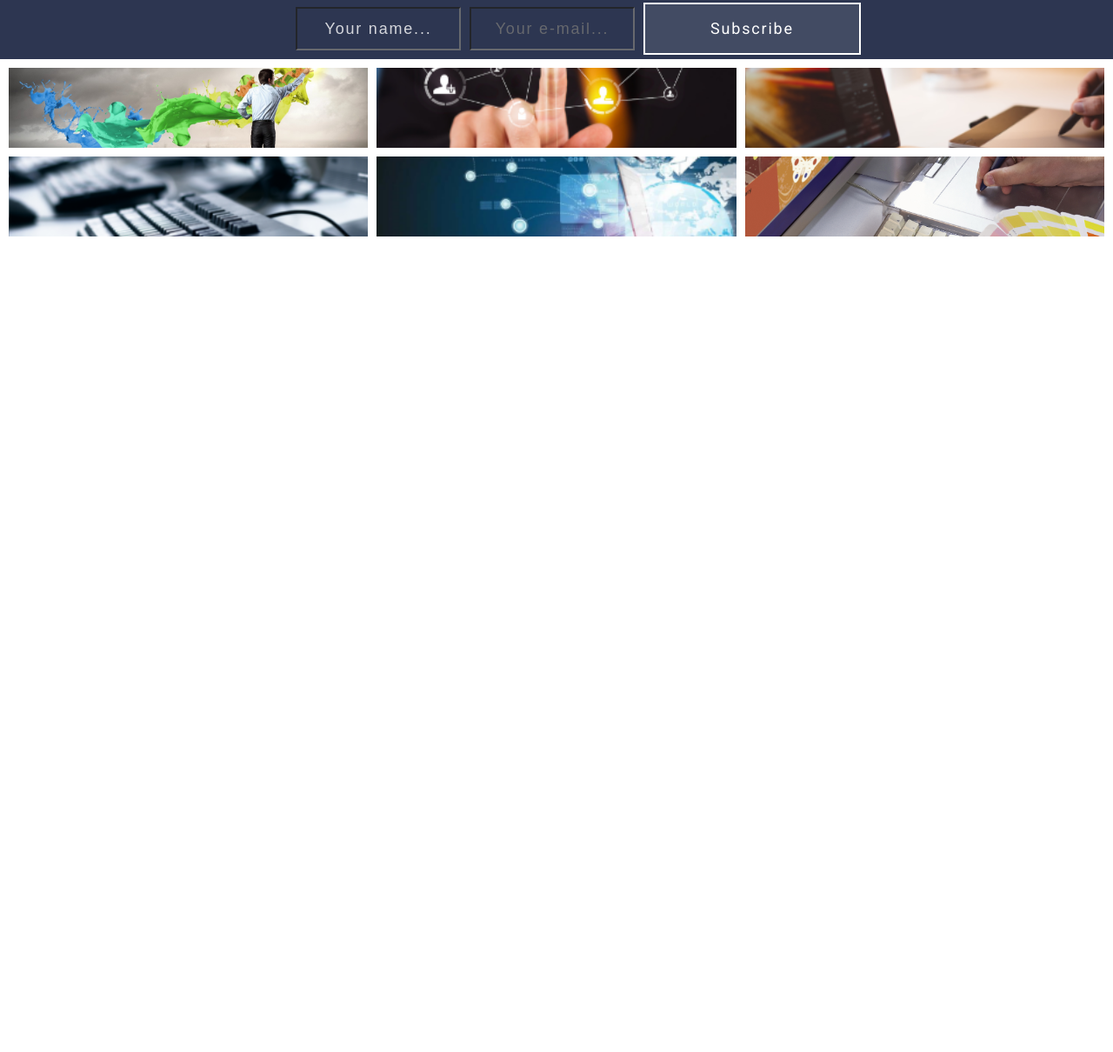
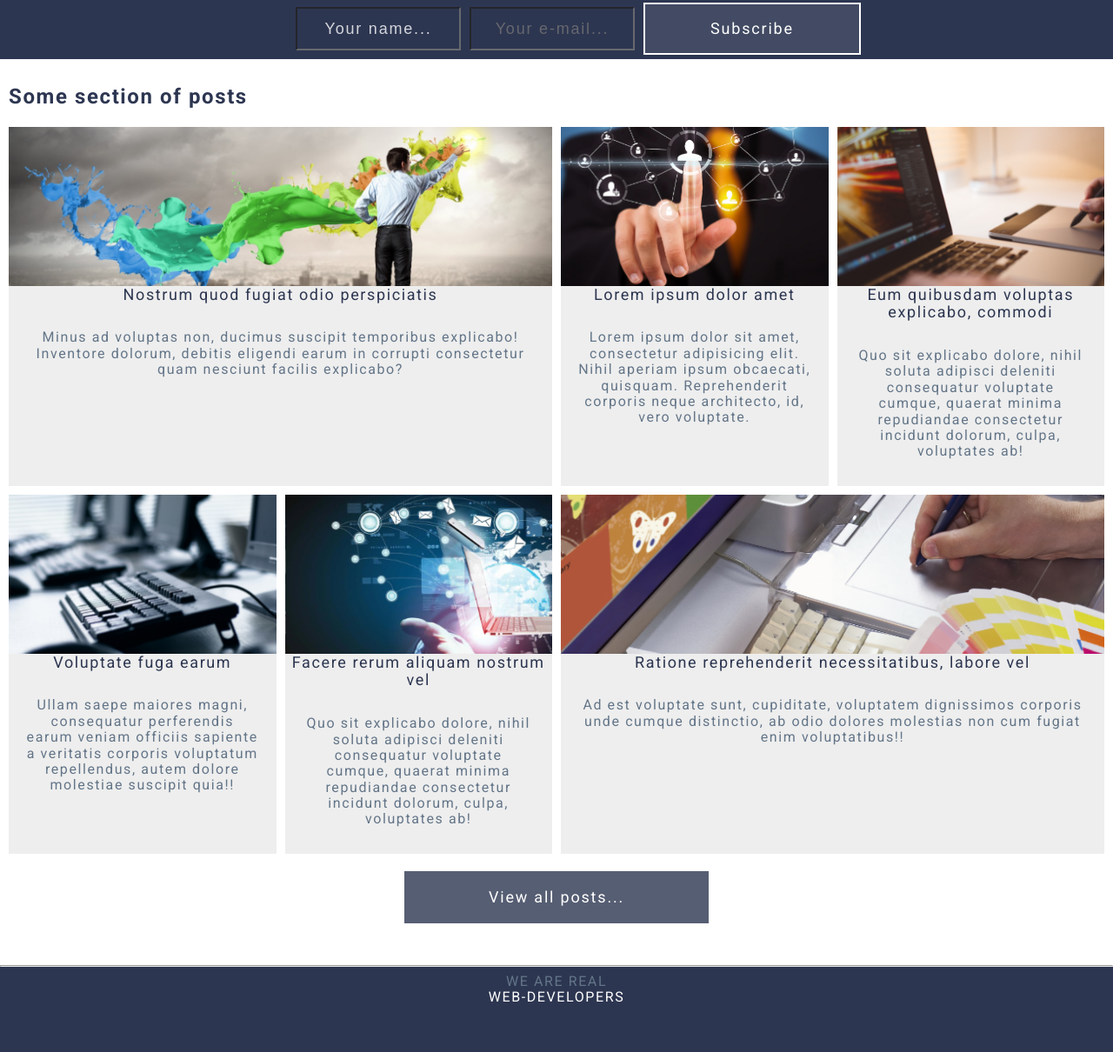
Before and after one commit to karina-doskuch/grid-project, a website: page index.html in a window 1280 px wide. Shown: the part 2445-3655 px from the top of the page at 87% size. Before the commit the page ends 2757 px from the top, so only its background shows below. Drawn offline with Linux system fonts and the light colour scheme.

Commit message:
Add html and css footer(draft)

```diff
--- a/assets/css/style.css
+++ b/assets/css/style.css
@@ -824,12 +824,14 @@ a {
 .posts_container {
   display: grid;
   grid-gap: 10px;
-  grid-template-columns: repeat(3, 1fr);
-  grid-template-areas: "p1 p2 p3" "p4 p5 p6";
+  grid-template-columns: repeat(4, 1fr);
+  grid-template-areas: "p1 p1 p2 p3" "p4 p5 p6 p6";
 }
 
 .posts-item {
+  background-color: #EEEEEE;
   position: relative;
+  text-align: center;
 }
 
 .posts-item:nth-of-type(1) {
@@ -858,21 +860,58 @@ a {
 
 .posts-item_image {
   position: absolute;
+  height: 183px;
   top: 0;
   right: 0;
-  bottom: 0;
   left: 0;
   background-position: 50% 50%;
   background-size: cover;
 }
 
+.posts-header {
+  color: #2d3651;
+}
 
+.posts-item_title {
+  width: 100%;
+  margin: 183px 0 0 0;
+  color: #2d3651;
+  font-size: 1.125rem;
+}
 
+.posts-item_text {
+  color: #637588;
+  margin: 30px 20px 30px 20px;
+}
 
+.posts-button {
+  padding-top: 20px;
+  display: flex;
+  justify-content: center;
+}
 
+.footer {
+  background-color: #2d3651;
+  width: 100%;
+  height: 100px;
+}
 
+.footer-line {
+  /* background-color: #707070;
+  height: 100px;
+  width: 1px;
+  margin: 1em 10px 0 10px; */
 
+}
 
+.footer-text:last-of-type {
+  color: white;
+}
+
+.footer-text {
+  display: grid;
+  justify-content: center;
+}
 
 @media (max-width: 992px) {
   h1 {
--- a/index.html
+++ b/index.html
@@ -154,6 +154,7 @@
 </section>
 
 <section class="posts">
+  <h2 class="posts-header">Some section of posts</h2>
   <div class="posts_container">
     <article class="posts-item">
       <div class="posts-item_image" style="background-image: url(assets/img/img-post-1.png);"></div>
@@ -205,8 +206,18 @@
         cumque distinctio, ab odio dolores molestias non cum fugiat enim voluptatibus!!</div>
     </article>
   </div>
-</section>
-  <script src="libs/jquery/dist/jquery.min.js"></script>
-  <script src="assets/js/main.js"></script>
-</body>
-</html>
+
+    <div class="posts-button">
+      <a class="btn-accent" href="">View all posts...</a>
+    </div>
+  </section>
+
+  <footer class="footer">
+    <div class="footer-line"><hr></div>
+  <div class="footer-text">WE ARE REAL</div>
+  <div class="footer-text">WEB-DEVELOPERS</div>
+  </footer>
+    <script src="libs/jquery/dist/jquery.min.js"></script>
+    <script src="assets/js/main.js"></script>
+  </body>
+  </html>
```
